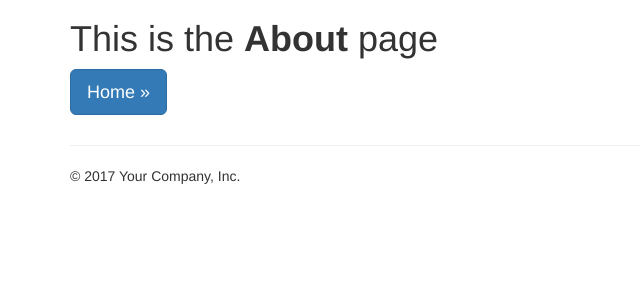
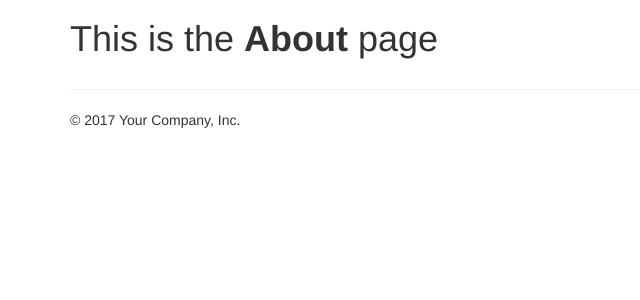
Before and after one commit to Dgodman/projectv, a Django app: page /vote/about/ in a window 1280 px wide. Shown: the part 51-351 px from the top of the page, without its empty margins (0-640 px from the left). Run offline with Django 3.2, Linux system fonts and the light colour scheme; some libraries are stand-ins or nearby versions.

Commit message:
about page

```diff
--- a/vote/templates/vote/about.html
+++ b/vote/templates/vote/about.html
@@ -3,6 +3,5 @@
 {% block content %}
 <div class="container">
     <h1>This is the <strong>About</strong> page</h1>
-    <p><a class="btn btn-primary btn-lg" href="{% url 'index' %}" role="button">Home &raquo;</a></p>
 </div>
 {% endblock %}
```
